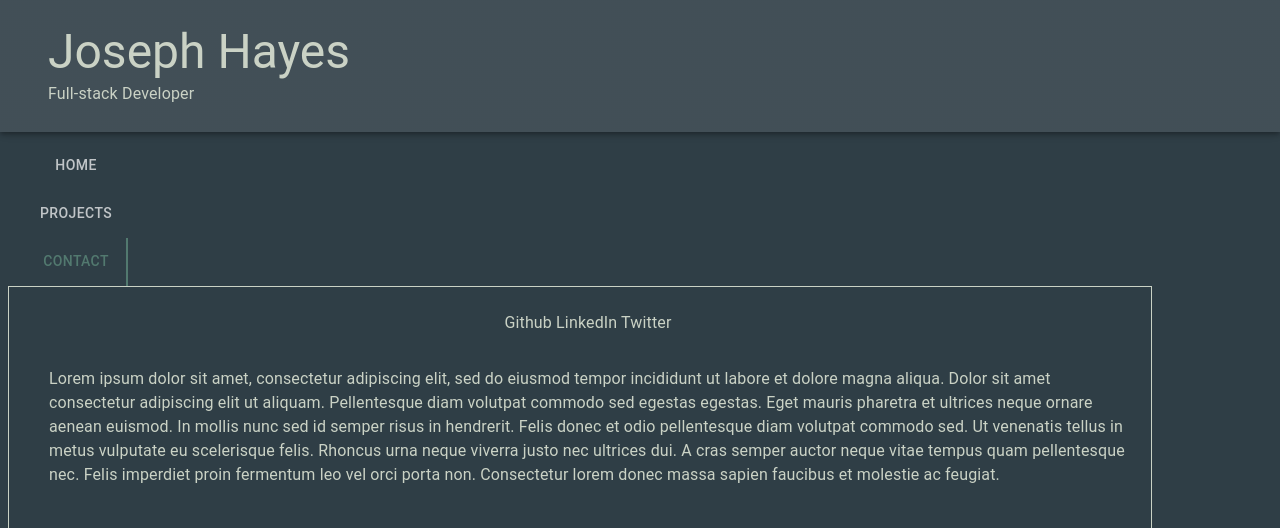
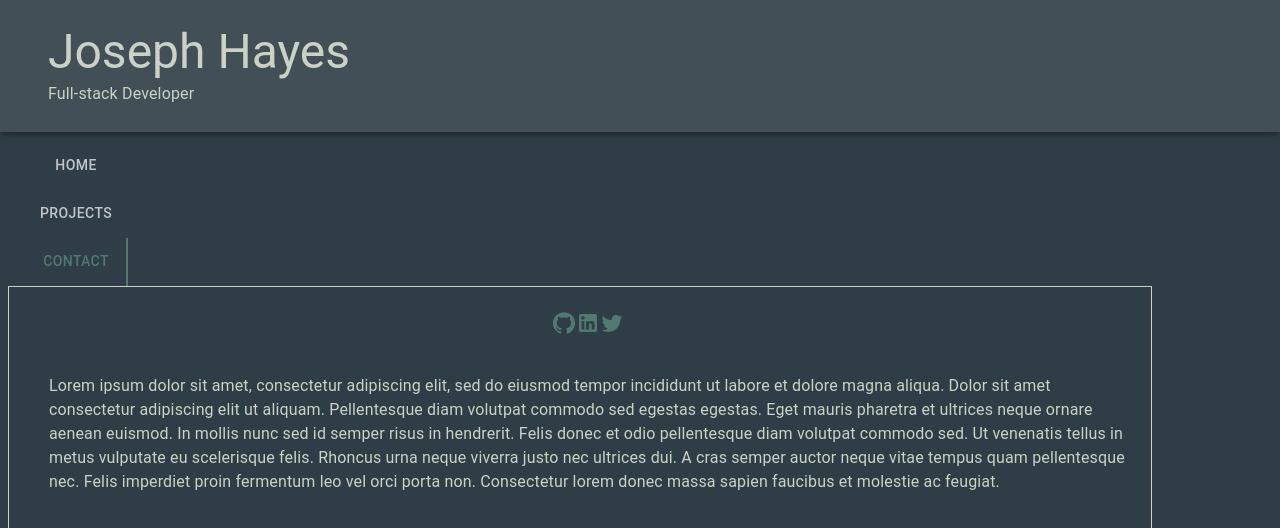
Before and after one commit to josephehayes/React-Portfolio, a React (Create React App) app in the folder client/: page / in a window 1280 px wide. Both pictures are taken after a click on the tab "CONTACT". Shown: the top 528 px of the page. Built offline with nearby package versions, Linux system fonts and the light colour scheme.

Commit message:
Add Icons, working on sizing and placement via theme

```diff
--- a/client/package.json
+++ b/client/package.json
@@ -5,9 +5,9 @@
   "dependencies": {
     "@emotion/react": "^11.11.1",
     "@emotion/styled": "^11.11.0",
-    "@mui/icons-material": "^5.11.16",
+    "@mui/icons-material": "^5.14.1",
     "@mui/lab": "^5.0.0-alpha.135",
-    "@mui/material": "^5.13.7",
+    "@mui/material": "^5.14.1",
     "@testing-library/jest-dom": "^5.16.5",
     "@testing-library/react": "^13.4.0",
     "@testing-library/user-event": "^13.5.0",
--- a/client/src/components/contact.js
+++ b/client/src/components/contact.js
@@ -1,6 +1,8 @@
 // es-lint disable next line
-import { Box, Grid, Stack, Typography } from '@mui/material';
-// Icon,
+import { Box, Grid, Stack, Link, Typography } from '@mui/material';
+import { LinkedIn, Twitter, GitHub } from '@mui/icons-material';
+import theme from '../styles';
+
 import React from 'react';
 
 const Contact = () => {
@@ -10,22 +12,24 @@ const Contact = () => {
             justifyContent={'center'}
             rowSpacing={4}
         >
-            <Grid item>
-                <Box>
-                    {/* <Icon>
-                    GitHub
-                    </Icon>
-                    <Icon>
-                    LinkedIn
-                    </Icon>
-                    <Icon>
-                    Twitter
-                </Icon> */}
-
+            <Grid item spacing={4} xs={12} alignItems={'center'}>
+                <Box sx={{
+                    maxWidth: '33%',
+                    marginLeft: 'auto',
+                    marginRight: 'auto',
+                    textAlign: 'center',
+                    textJustify: 'space-around'
+                }}>
+                    <Link href="https://github.com/josephehayes" classes={theme.icon} target="_blank" >
+                        <GitHub />
+                    </Link>
+                    <Link href="https://www.linkedin.com/in/josephehayes1/" target="_blank" >
+                        <LinkedIn />
+                    </Link>
+                    <Link href="https://twitter.com/s3f96" target="_blank" >
+                        <Twitter />
+                    </Link>
                     {/* Filler */}
-                    <Typography>
-                        Github LinkedIn Twitter
-                    </Typography>
                 </Box>
             </Grid>
             <Grid item>
--- a/client/src/styles/index.js
+++ b/client/src/styles/index.js
@@ -1,6 +1,9 @@
 import { createTheme } from '@mui/material/styles';
 
 const theme = createTheme({
+    icon: {
+        minWidth: '200px'
+    },
     palette: {
         root: {
             minHeight: '100vh',
```
Also changed, not shown: 1 other file (tests, documents, lock files or other folders).
